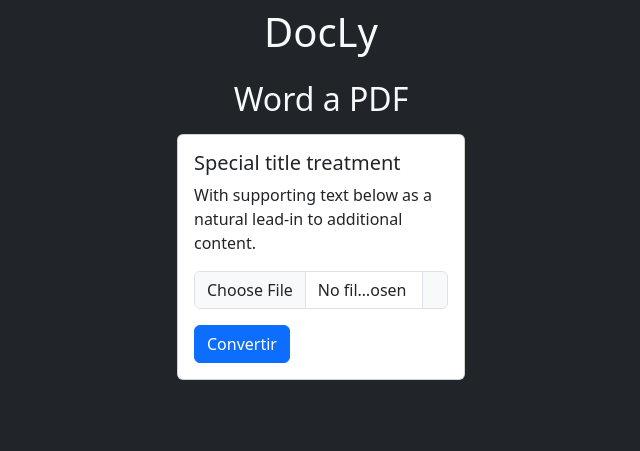
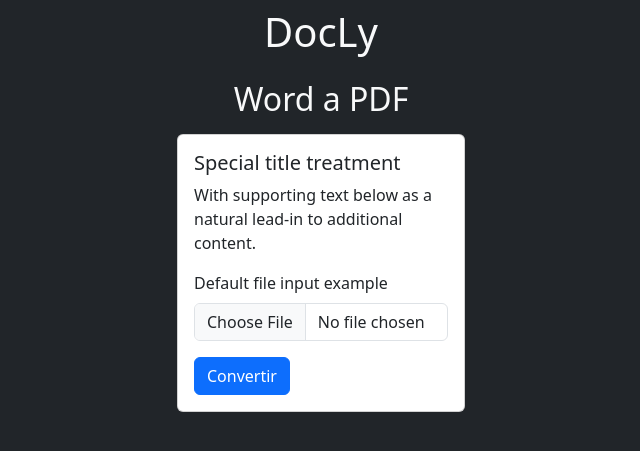
Before and after one commit to seminarioA/BitBrain, a Flask app: page / in a window 1280 px wide. Shown: the top 451 px of the page, without its empty margins (319-959 px from the left). Run offline with Flask 3, Linux system fonts and the light colour scheme.

Commit message:
Mod HTML

```diff
--- a/templates/index.html
+++ b/templates/index.html
@@ -15,10 +15,10 @@
             <div class="card-body">
             <h5 class="card-title">Special title treatment</h5>
             <p class="card-text">With supporting text below as a natural lead-in to additional content.</p>
-            <div class="input-group mb-3">
-                <input type="file" class="form-control" id="inputGroupFile02">
-                <label class="input-group-text" for="inputGroupFile02"></label>
-            </div>
+            <div class="mb-3">
+                <label for="formFile" class="form-label">Default file input example</label>
+                <input class="form-control" type="file" id="formFile">
+              </div>
             <a href="#" class="btn btn-primary">Convertir</a>
             </div>
         </div>
```
